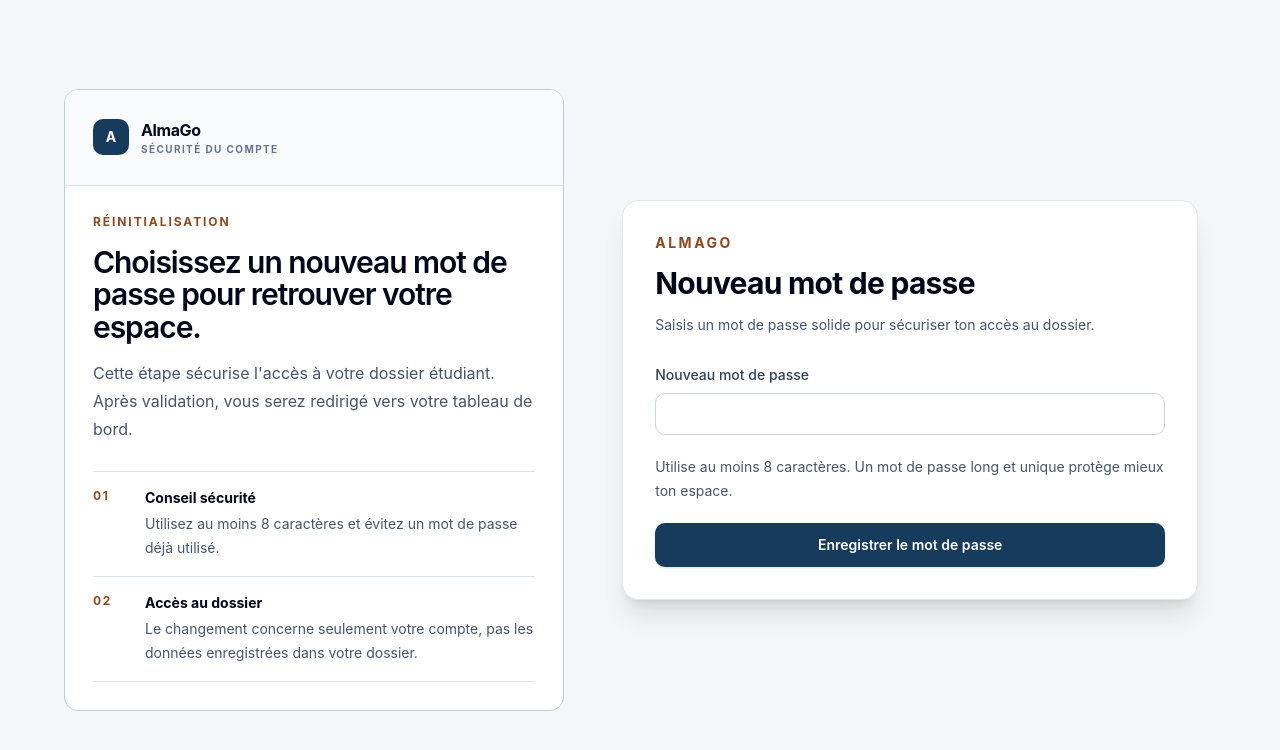
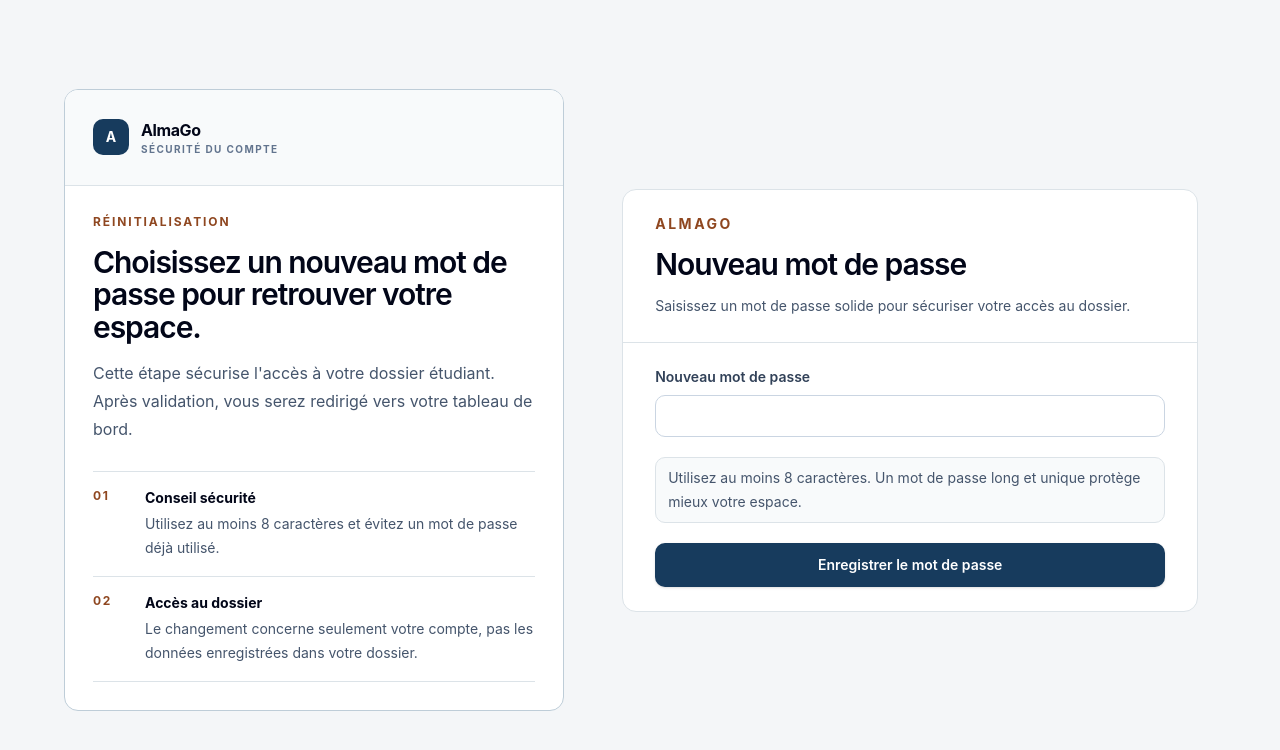
Before and after one commit to almago-platform/AlmaGo, a Next.js app: page /reset-password in a window 1280 px wide. Shown: the top 750 px of the page. Built offline with nearby package versions, Linux system fonts and the light colour scheme.

Commit message:
design(qa): polish reset form and formalize copy

```diff
--- a/src/components/auth/ResetPasswordForm.tsx
+++ b/src/components/auth/ResetPasswordForm.tsx
@@ -22,28 +22,30 @@ export function ResetPasswordForm() {
       const { error: updateError } = await createClient().auth.updateUser({ password });
 
       if (updateError) {
-        setError("Le lien est expiré ou invalide. Demande un nouveau lien depuis la page de connexion.");
+        setError("Le lien est expiré ou invalide. Demandez un nouveau lien depuis la page de connexion.");
       } else {
-        setMessage("Mot de passe mis à jour. Redirection vers ton espace étudiant...");
+        setMessage("Mot de passe mis à jour. Redirection vers votre espace étudiant...");
         setTimeout(() => router.push("/student"), 700);
       }
     } catch {
-      setError("Une erreur est survenue. Réessaie dans un instant.");
+      setError("Une erreur est survenue. Réessayez dans un instant.");
     } finally {
       setSaving(false);
     }
   }
 
   return (
-    <section className="w-full rounded-2xl border border-slate-200 bg-white p-6 shadow-xl sm:p-8">
-      <p className="text-sm font-bold uppercase tracking-[0.18em] text-[var(--accent-strong)]">AlmaGo</p>
-      <h1 className="mt-3 text-3xl font-bold tracking-tight text-slate-950">Nouveau mot de passe</h1>
-      <p className="mt-3 text-sm leading-6 text-slate-600">
-        Saisis un mot de passe solide pour sécuriser ton accès au dossier.
-      </p>
+    <section className="w-full rounded-[var(--radius-panel)] border border-[var(--border)] bg-[var(--surface)] shadow-none">
+      <div className="border-b border-[var(--border)] px-6 py-6 sm:px-8">
+        <p className="text-sm font-bold uppercase tracking-[0.18em] text-[var(--accent-strong)]">AlmaGo</p>
+        <h1 className="mt-3 text-3xl font-semibold tracking-[-0.035em] text-slate-950">Nouveau mot de passe</h1>
+        <p className="mt-3 text-sm leading-6 text-slate-600">
+          Saisissez un mot de passe solide pour sécuriser votre accès au dossier.
+        </p>
+      </div>
 
-      <form onSubmit={submit} className="mt-7 space-y-5">
-        <label className="block text-sm font-medium text-slate-700">
+      <form onSubmit={submit} className="space-y-5 px-6 py-6 sm:px-8">
+        <label className="block text-sm font-semibold text-slate-700">
           Nouveau mot de passe
           <input
             required
@@ -57,15 +59,15 @@ export function ResetPasswordForm() {
           />
         </label>
 
-        <p id="reset-password-hint" className="text-sm leading-6 text-slate-600">
-          Utilise au moins 8 caractères. Un mot de passe long et unique protège mieux ton espace.
+        <p id="reset-password-hint" className="rounded-[var(--radius-control)] border border-[var(--border)] bg-[var(--surface-subtle)] px-3 py-2 text-sm leading-6 text-slate-600">
+          Utilisez au moins 8 caractères. Un mot de passe long et unique protège mieux votre espace.
         </p>
 
         <p
           role="alert"
           className={
             error
-              ? "rounded-lg border border-red-100 bg-red-50 px-4 py-3 text-sm font-medium text-red-700"
+              ? "rounded-[var(--radius-control)] border border-red-100 bg-red-50 px-4 py-3 text-sm font-medium text-red-700"
               : "sr-only"
           }
         >
@@ -76,7 +78,7 @@ export function ResetPasswordForm() {
           role="status"
           className={
             message
-              ? "rounded-lg border border-emerald-100 bg-emerald-50 px-4 py-3 text-sm font-medium text-emerald-800"
+              ? "rounded-[var(--radius-control)] border border-emerald-100 bg-emerald-50 px-4 py-3 text-sm font-medium text-emerald-800"
               : "sr-only"
           }
         >
```
